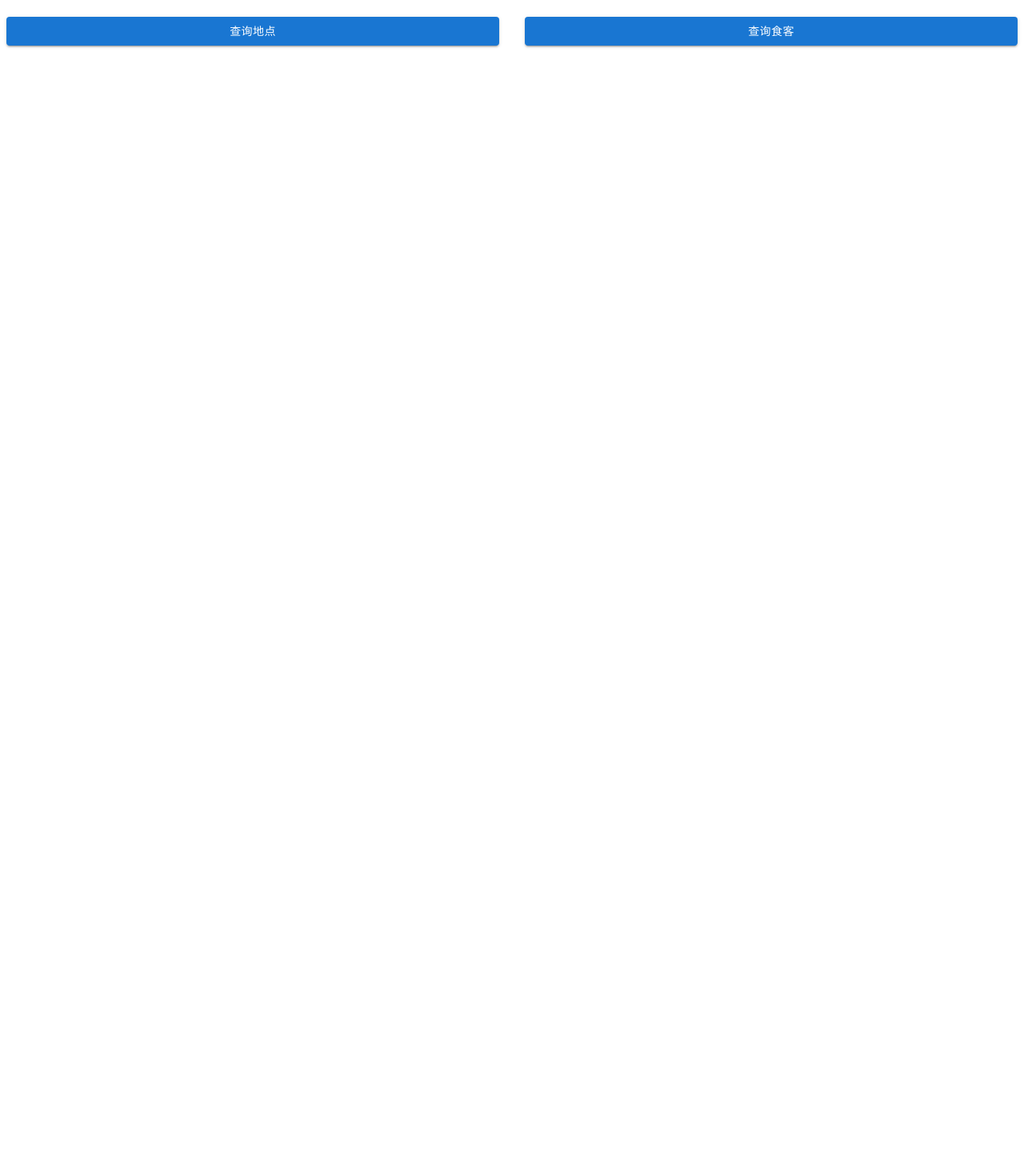
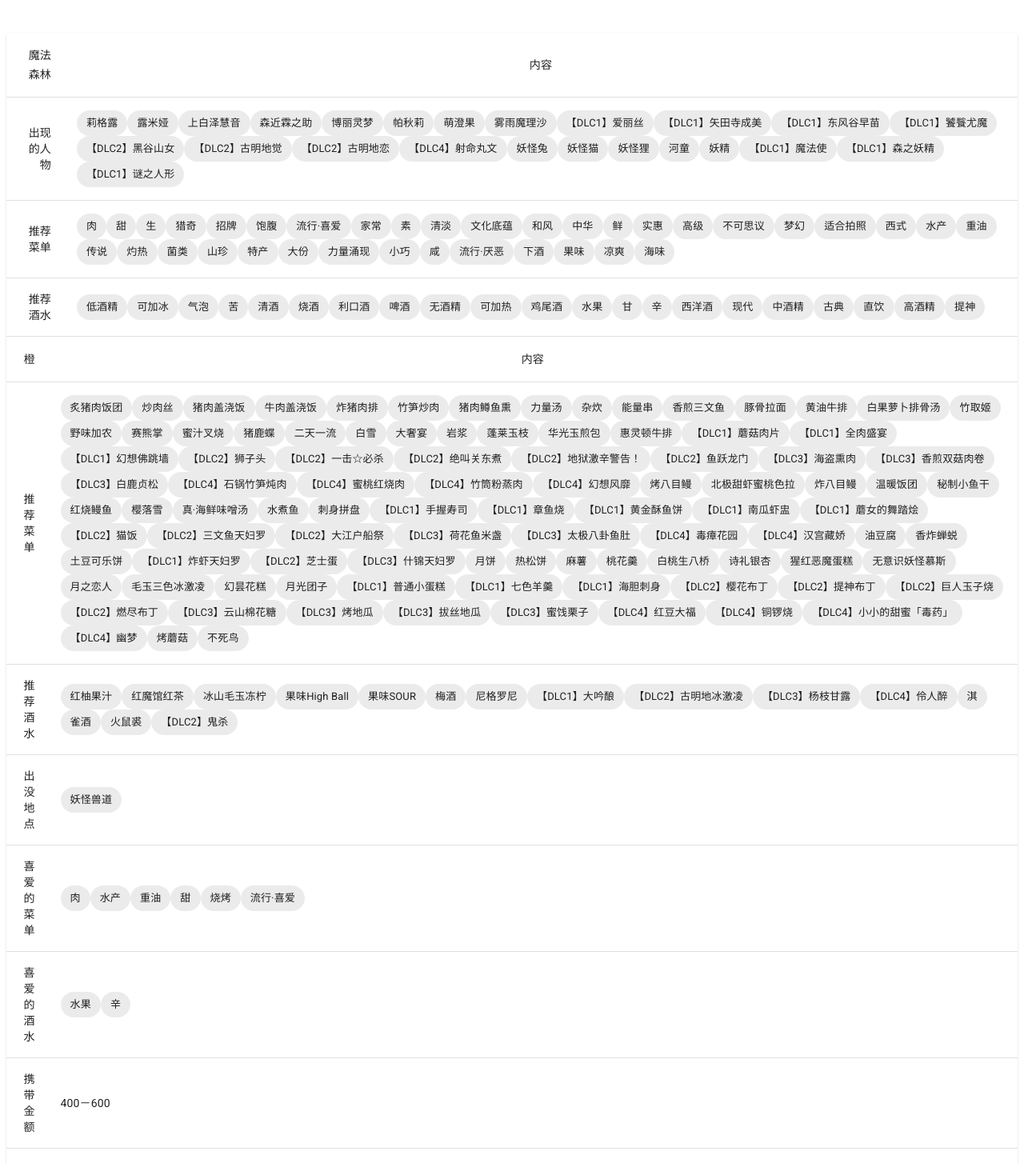
Before and after one commit to RainbowNeko/DaollSammQuery, a Next.js app: page / in a window 1280 px wide. Shown: the part 170-1624 px from the top of the page at 80% size. Before the commit the page ends 800 px from the top, so only its background shows below. Built offline with nearby package versions, Linux system fonts and the light colour scheme; a web font is replaced by a local one.

Commit message:
Successfully implemented information display functionality.

```diff
--- a/app/conversion.tsx
+++ b/app/conversion.tsx
@@ -500,14 +500,22 @@ export function GUEST_INFO(name: string) {
         推荐酒水: []//
     }
     稀客.filter(xk => xk.名称 == name).forEach(k => {
-        k["喜好·料理"].split("、").forEach(i => rg.推荐菜单.push(i))
-        k["喜好·酒水"].split("、").forEach(i => rg.推荐酒水.push(i))
+        k["喜好·料理"].split("、").forEach(i => {
+            料理.filter(e=>e.正特性.includes(i)).forEach(i=>rg.推荐菜单.push(i.名称))
+        })
+        k["喜好·酒水"].split("、").forEach(i => {
+            酒水.filter(e=>e.特性.includes(i)).forEach(i=>rg.推荐酒水.push(i.名称))
+        })
         rg.推荐菜单 = Array.from(new Set(rg.推荐菜单))
         rg.推荐酒水 = Array.from(new Set(rg.推荐酒水))
     })
     普客.filter(pk => pk.名称 == name).forEach(k => {
-        k["喜好·料理"].split("、").forEach(i => rg.推荐菜单.push(i))
-        k["喜好·酒水"].split("、").forEach(i => rg.推荐酒水.push(i))
+        k["喜好·料理"].split("、").forEach(i => {
+            料理.filter(e=>e.正特性.includes(i)).forEach(i=>rg.推荐菜单.push(i.名称))
+        })
+        k["喜好·酒水"].split("、").forEach(i => {
+            酒水.filter(e=>e.特性.includes(i)).forEach(i=>rg.推荐酒水.push(i.名称))
+        })
         rg.推荐菜单 = Array.from(new Set(rg.推荐菜单))
         rg.推荐酒水 = Array.from(new Set(rg.推荐酒水))
     })
--- a/app/page.tsx
+++ b/app/page.tsx
@@ -2,7 +2,7 @@
 
 import * as React from 'react';
 import Button from '@mui/material/Button';
-import { TextField } from "@mui/material";
+import { Card, Chip, Stack, TextField } from "@mui/material";
 import { DIC, GUEST_INFO, PLACE_INFO } from "./conversion";
 import MenuItem from '@mui/material/MenuItem';
 import AppBar from '@mui/material/AppBar';
@@ -11,7 +11,13 @@ import Toolbar from '@mui/material/Toolbar';
 import Typography from '@mui/material/Typography';
 import IconButton from '@mui/material/IconButton';
 import MenuIcon from '@mui/icons-material/Menu';
-
+import Table from '@mui/material/Table';
+import TableBody from '@mui/material/TableBody';
+import TableCell from '@mui/material/TableCell';
+import TableContainer from '@mui/material/TableContainer';
+import TableHead from '@mui/material/TableHead';
+import TableRow from '@mui/material/TableRow';
+import Paper from '@mui/material/Paper';
 import Grid from '@mui/material/Unstable_Grid2';
 import { useState } from 'react';
 const currencies = DIC();
@@ -20,12 +26,20 @@ export default function Home() {
   const [f_place, setf_place] = useState('魔法森林')
   const [f_guest, setf_guest] = useState('橙')
 
-  const GetPlace = () => {
+  const [res_place, setrres_place] = useState(PLACE_INFO(f_place))
+  const [res_guest, setrres_guest] = useState(GUEST_INFO(f_guest))
+
+  const GetPlace = (name: string) => {
+    setf_place(name)
     var pi = PLACE_INFO(f_place)
+    setrres_place(pi)
     console.log(pi)
   }
-  const GetGuest = () => {
+
+  const GetGuest = (name: string) => {
+    setf_guest(name)
     var gi = GUEST_INFO(f_guest)
+    setrres_guest(gi)
     console.log(gi)
   }
 
@@ -46,7 +60,7 @@ export default function Home() {
 
       <Grid container justifyContent="center" spacing={4}>
         <Grid xs={6}>
-          <TextField onChange={(v) => setf_place(v.target.value)} id="outlined-select-currency" select label="选择一个地点" defaultValue="魔法森林" helperText=" " fullWidth>
+          <TextField onChange={(v) => GetPlace(v.target.value)} id="outlined-select-currency" select label="选择一个地点" defaultValue="魔法森林" helperText=" " fullWidth>
             {
               currencies.PlaceName.map((placeName) => (
                 <MenuItem key={placeName} value={placeName}>
@@ -55,10 +69,9 @@ export default function Home() {
               ))
             }
           </TextField>
-          <Button variant="contained" fullWidth onClick={() => GetPlace()} >查询地点</Button>
         </Grid>
         <Grid xs={6}>
-          <TextField onChange={(v) => setf_guest(v.target.value)} id="outlined-select-currency" select label="选择一位食客" defaultValue="橙" helperText=" " fullWidth>
+          <TextField onChange={(v) => GetGuest(v.target.value)} id="outlined-select-currency" select label="选择一位食客" defaultValue="橙" helperText=" " fullWidth>
             {
               currencies.Guest.map((guest) => (
                 <MenuItem key={guest} value={guest}>
@@ -67,10 +80,83 @@ export default function Home() {
               ))
             }
           </TextField>
-          <Button variant="contained" fullWidth onClick={() => GetGuest()} >查询食客</Button>
         </Grid>
       </Grid>
 
+      <br />
+      <TableContainer component={Card}>
+        <Table aria-label="simple table">
+          <TableHead>
+            <TableRow>
+              <TableCell align="right">{f_place}</TableCell>
+              <TableCell align="center">内容</TableCell>
+            </TableRow>
+          </TableHead>
+          <TableBody>
+            <TableRow key="出现的人物">
+              <TableCell align="right">出现的人物</TableCell>
+              <TableCell align="left">{res_place.出现的人物.map(c => { return <Chip key={c} label={c}></Chip> })}</TableCell>
+            </TableRow>
+            <TableRow key="推荐菜单">
+              <TableCell align="right">推荐菜单</TableCell>
+              <TableCell align="left">{res_place.推荐菜单.map(c => { return <Chip key={c} label={c}></Chip> })}</TableCell>
+            </TableRow>
+            <TableRow key="推荐酒水">
+              <TableCell align="right">推荐酒水</TableCell>
+              <TableCell align="left">{res_place.推荐酒水.map(c => { return <Chip key={c} label={c}></Chip> })}</TableCell>
+            </TableRow>
+          </TableBody>
+        </Table>
+
+        <Table aria-label="simple table">
+          <TableHead>
+            <TableRow>
+              <TableCell align="right">{f_guest}</TableCell>
+              <TableCell align="center">内容</TableCell>
+            </TableRow>
+          </TableHead>
+          <TableBody>
+            <TableRow key="推荐菜单">
+              <TableCell align="right">推荐菜单</TableCell>
+              <TableCell align="left">
+                {
+                  res_guest.推荐菜单.map(c => { return <Chip key={c} label={c}></Chip> })
+                }
+              </TableCell>
+
+            </TableRow>
+            <TableRow key="推荐酒水">
+              <TableCell align="right">推荐酒水</TableCell>
+              <TableCell align="left">
+                {
+                  res_guest.推荐酒水.map(c => { return <Chip key={c} label={c}></Chip> })
+                }
+
+              </TableCell>
+            </TableRow>
+            <TableRow key="出没地点">
+              <TableCell align="right">出没地点</TableCell>
+              <TableCell align="left">{res_guest.人物属性.frequent_occurrence.map(c => { return <Chip key={c} label={c}></Chip> })}</TableCell>
+            </TableRow>
+            <TableRow key="喜爱的菜单">
+              <TableCell align="right">喜爱的菜单</TableCell>
+              <TableCell align="left">{res_guest.人物属性.like.map(c => { return <Chip key={c} label={c}></Chip> })}</TableCell>
+            </TableRow>
+            <TableRow key="喜爱的酒水">
+              <TableCell align="right">喜爱的酒水</TableCell>
+              <TableCell align="left">{res_guest.人物属性.likewine.map(c => { return <Chip key={c} label={c}></Chip> })}</TableCell>
+            </TableRow>
+            <TableRow key="携带金额">
+              <TableCell align="right">携带金额</TableCell>
+              <TableCell align="left">{res_guest.人物属性.money}</TableCell>
+            </TableRow>
+            <TableRow key="不喜爱">
+              <TableCell align="right">不喜爱</TableCell>
+              <TableCell align="left">{res_guest.人物属性.unlike.map(c => { return <Chip key={c} label={c}></Chip> })}</TableCell>
+            </TableRow>
+          </TableBody>
+        </Table>
+      </TableContainer>
     </Box>
   );
 }
```
